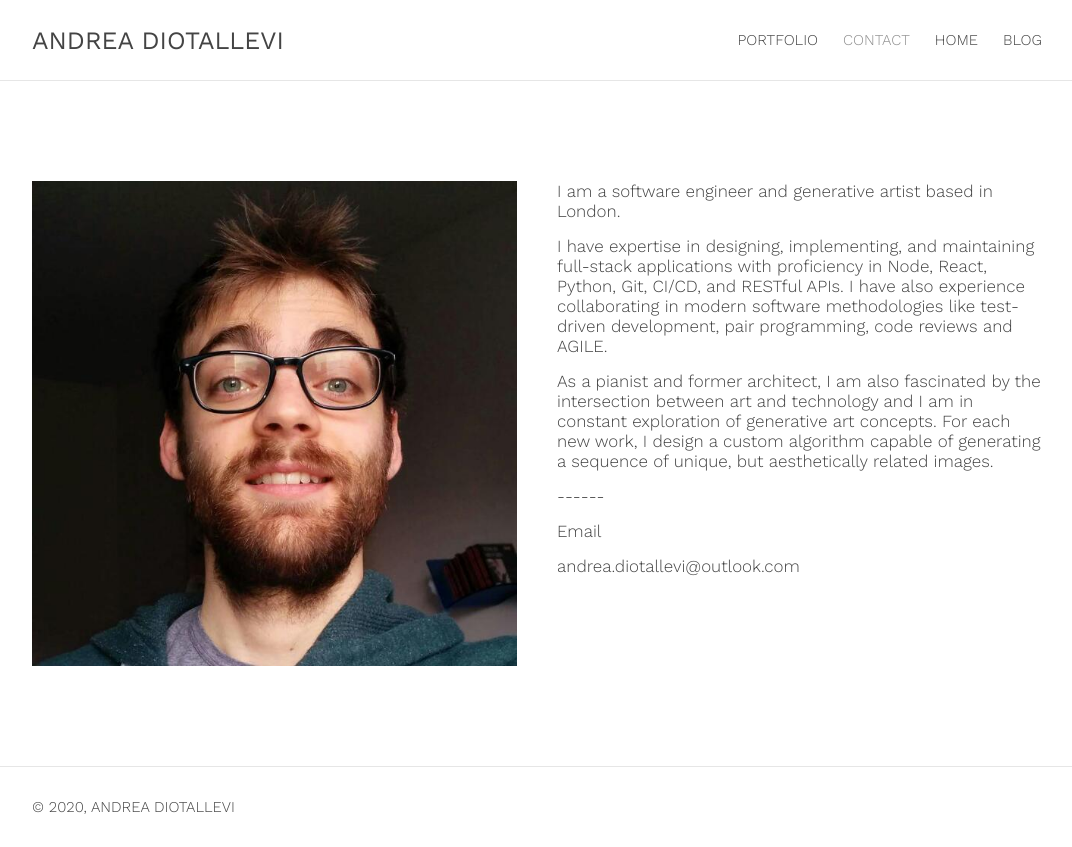
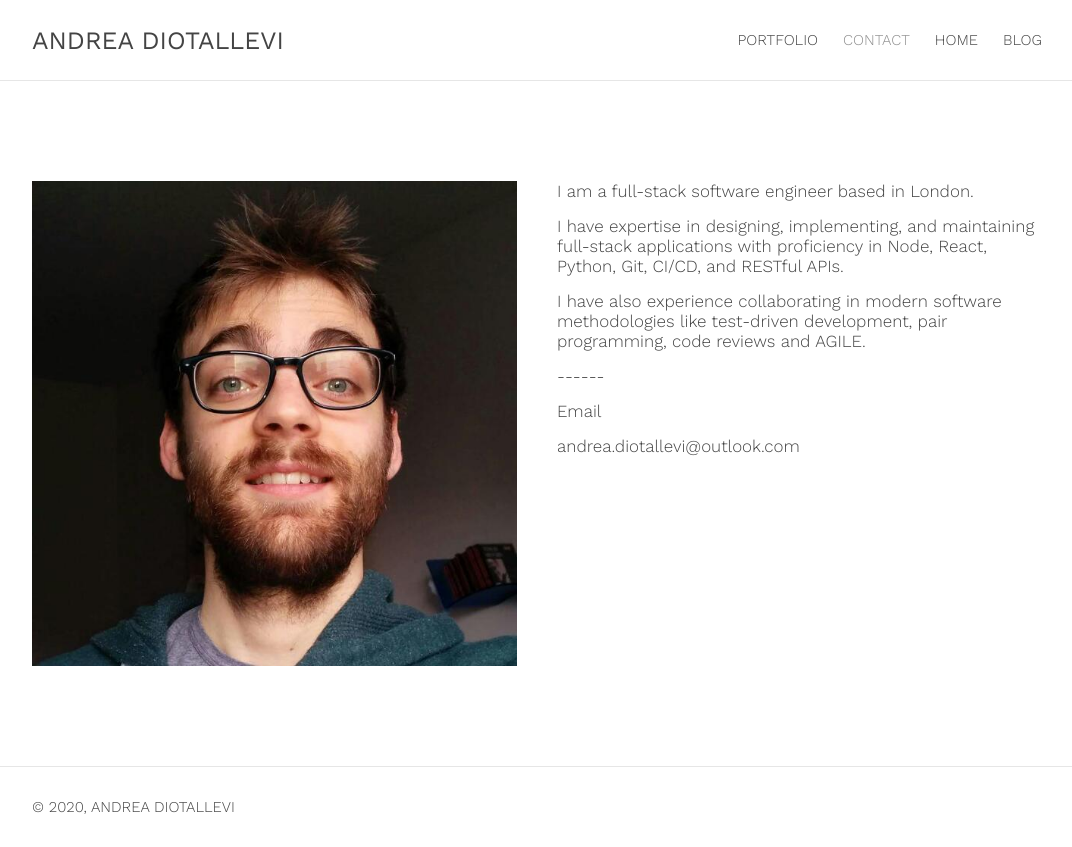
Before and after one commit to AndreaDiotallevi/personal-website, a React (Create React App) app: page /contact in a window 1280 px wide. Shown: the whole page, without its empty margins (103-1175 px from the left). Built offline with nearby package versions, Linux system fonts and the light colour scheme.

Commit message:
Amend Contact component

```diff
--- a/src/components/Contact.js
+++ b/src/components/Contact.js
@@ -7,20 +7,16 @@ const Contact = () => {
       <div className="contact-container">
         <img className="profile-photo" src={profilePhoto} alt="Profile"></img>
         <div className="contact-overview-container">
-          <p>I am a software engineer and generative artist based in London.</p>
+          <p>I am a full-stack software engineer based in London.</p>
           <p>
             I have expertise in designing, implementing, and maintaining
             full-stack applications with proficiency in Node, React, Python,
-            Git, CI/CD, and RESTful APIs. I have also experience collaborating
-            in modern software methodologies like test-driven development, pair
-            programming, code reviews and AGILE.
+            Git, CI/CD, and RESTful APIs.
           </p>
           <p>
-            As a pianist and former architect, I am also fascinated by the
-            intersection between art and technology and I am in constant
-            exploration of generative art concepts. For each new work, I design
-            a custom algorithm capable of generating a sequence of unique, but
-            aesthetically related images.
+            I have also experience collaborating in modern software
+            methodologies like test-driven development, pair programming, code
+            reviews and AGILE.
           </p>
           <p className="line-separator">------</p>
           <p>Email</p>
```
